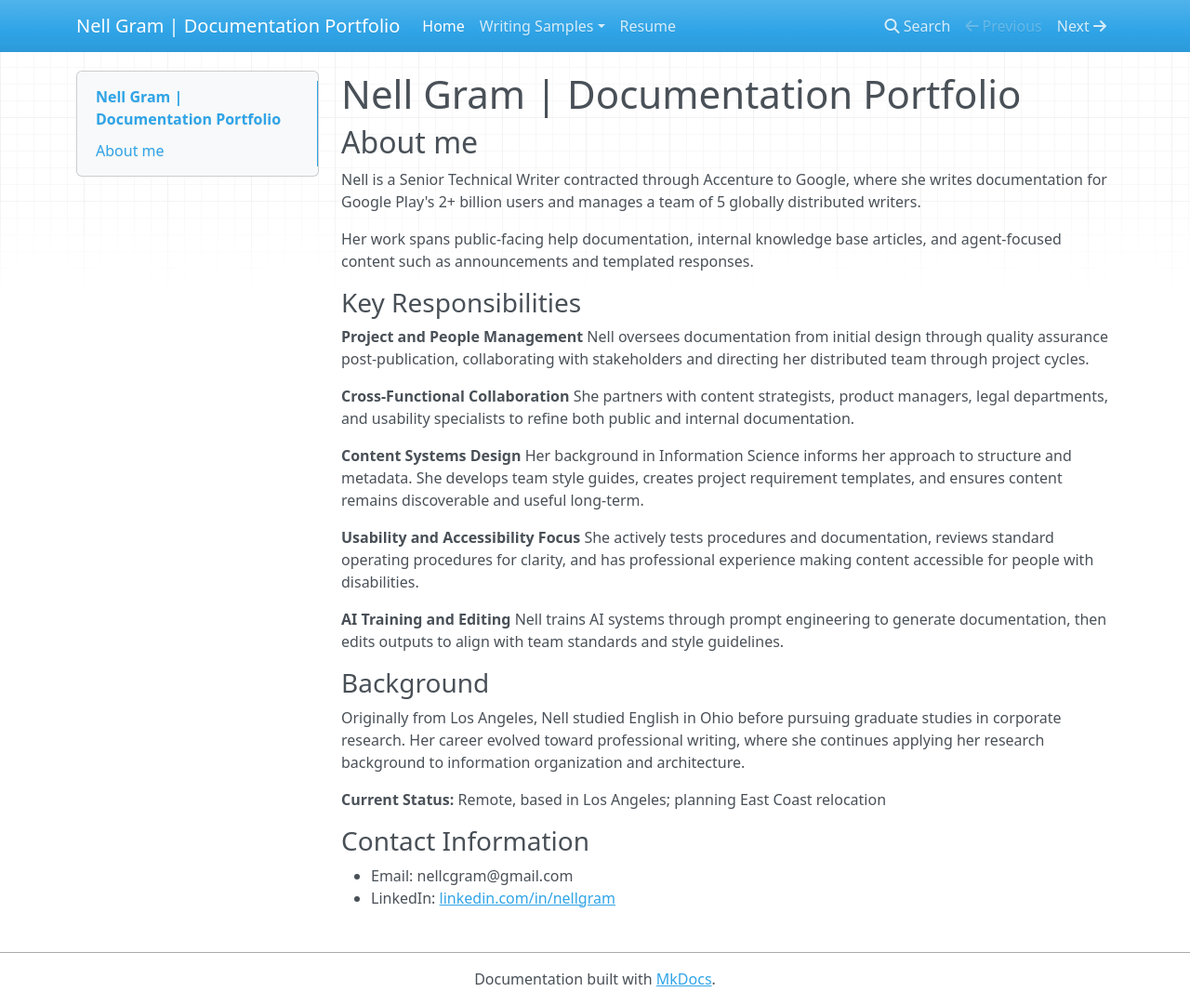
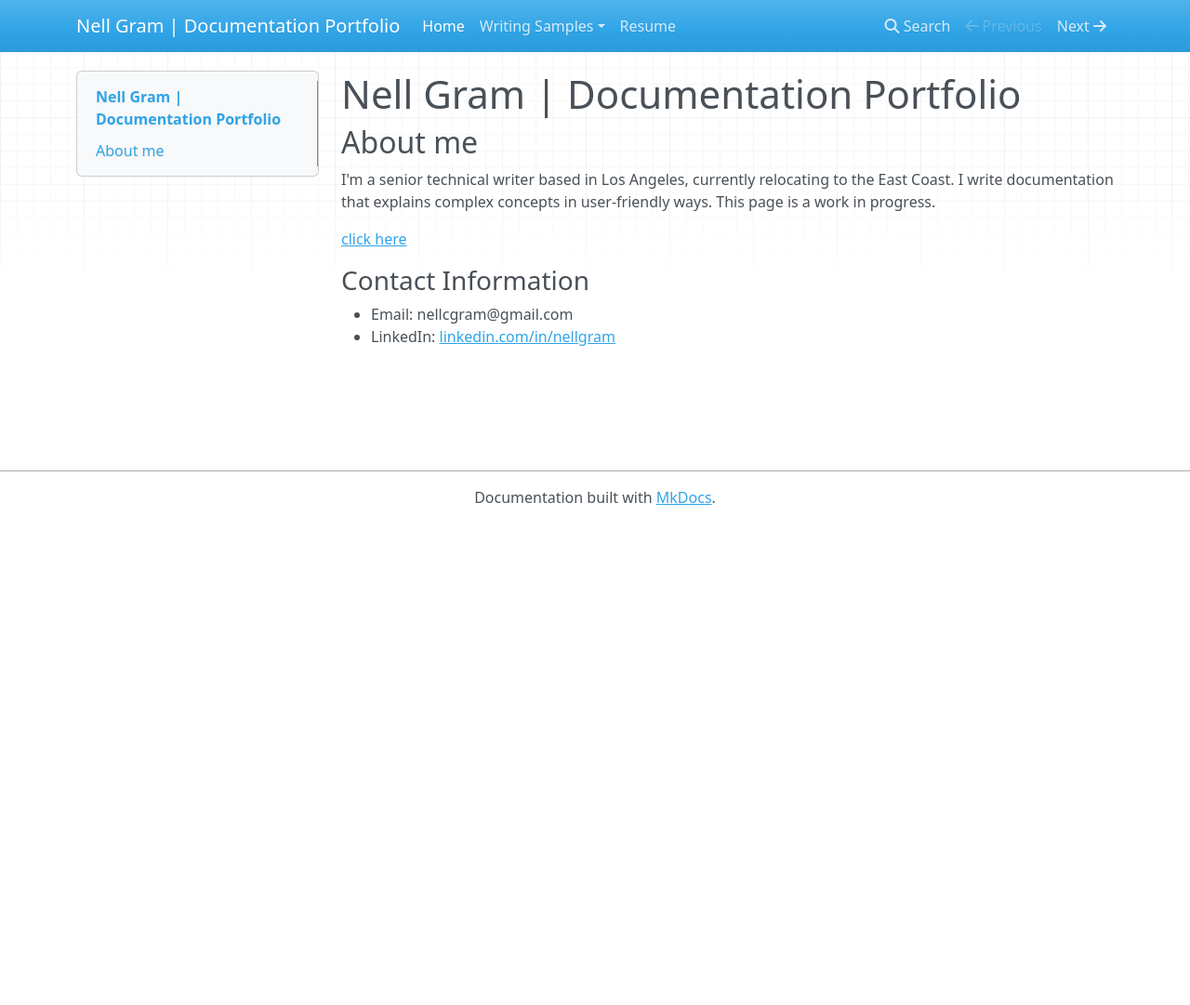
Before and after one commit to nellcgram/nellcgram.github.io, an MkDocs documentation site: the page built from docs/index.md, in a window 1280 px wide and 1081 px high. Shown: the whole window at 93% size. Built offline with MkDocs 1.6.1, drawn with Linux system fonts in a browser that asks for light colours; nearby versions of some CDN libraries.

Commit message:
testing broken link

```diff
--- a/docs/index.md
+++ b/docs/index.md
@@ -2,32 +2,9 @@
 
 ## About me
 
-Nell is a Senior Technical Writer contracted through Accenture to Google, where she writes documentation for Google Play's 2+ billion users and manages a team of 5 globally distributed writers.
+I'm a senior technical writer based in Los Angeles, currently relocating to the East Coast. I write documentation that explains complex concepts in user-friendly ways. This page is a work in progress.
 
-Her work spans public-facing help documentation, internal knowledge base articles, and agent-focused content such as announcements and templated responses.
-
-### Key Responsibilities
-
-**Project and People Management**
-Nell oversees documentation from initial design through quality assurance post-publication, collaborating with stakeholders and directing her distributed team through project cycles.
-
-**Cross-Functional Collaboration**
-She partners with content strategists, product managers, legal departments, and usability specialists to refine both public and internal documentation.
-
-**Content Systems Design**
-Her background in Information Science informs her approach to structure and metadata. She develops team style guides, creates project requirement templates, and ensures content remains discoverable and useful long-term.
-
-**Usability and Accessibility Focus**
-She actively tests procedures and documentation, reviews standard operating procedures for clarity, and has professional experience making content accessible for people with disabilities.
-
-**AI Training and Editing**
-Nell trains AI systems through prompt engineering to generate documentation, then edits outputs to align with team standards and style guidelines.
-
-### Background
-
-Originally from Los Angeles, Nell studied English in Ohio before pursuing graduate studies in corporate research. Her career evolved toward professional writing, where she continues applying her research background to information organization and architecture.
-
-**Current Status:** Remote, based in Los Angeles; planning East Coast relocation
+[click here](nonexistent-page.md)
 
 ### Contact Information
 
```
